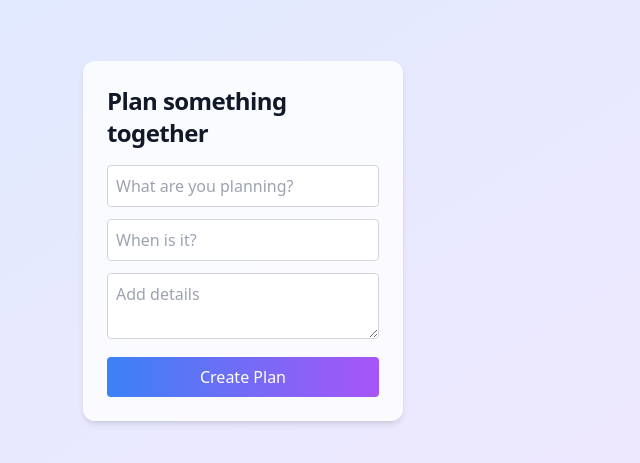
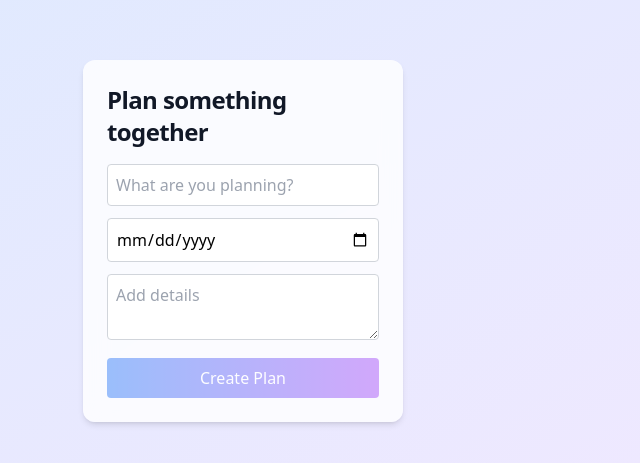
Before and after one commit to Nilotpal04/Latchio, a React (Vite) app: page /create in a window 1280 px wide. Shown: the part 159-622 px from the top of the page, without its empty margins (397-1037 px from the left). Built offline with nearby package versions, Linux system fonts and the light colour scheme.

Commit message:
add routing for routing for pages

```diff
--- a/package.json
+++ b/package.json
@@ -11,7 +11,8 @@
   },
   "dependencies": {
     "react": "^19.2.5",
-    "react-dom": "^19.2.5"
+    "react-dom": "^19.2.5",
+    "react-router-dom": "^7.14.2"
   },
   "devDependencies": {
     "@eslint/js": "^10.0.1",
--- a/src/App.jsx
+++ b/src/App.jsx
@@ -1,10 +1,12 @@
+import { Routes, Route } from "react-router-dom";
 import CreateEvent from "./pages/CreateEvent";
 
 function App() {
   return (
-    <div>
-      <CreateEvent />
-    </div>
+    <Routes>
+      <Route path="/" element={<h1>Dashboard</h1>} />
+      <Route path="/create" element={<CreateEvent />} />
+    </Routes>
   );
 }
 
--- a/src/main.jsx
+++ b/src/main.jsx
@@ -2,9 +2,12 @@ import React from "react";
 import ReactDOM from "react-dom/client";
 import App from "./App.jsx";
 import "./index.css";
+import { BrowserRouter } from "react-router-dom";
 
 ReactDOM.createRoot(document.getElementById("root")).render(
   <React.StrictMode>
-    <App />
-  </React.StrictMode>
+    <BrowserRouter>
+      <App />
+    </BrowserRouter>
+  </React.StrictMode>,
 );
--- a/src/pages/CreateEvent.jsx
+++ b/src/pages/CreateEvent.jsx
@@ -7,17 +7,18 @@ function CreateEvent() {
 
   const handleSubmit = () => {
     if (!name.trim()) {
-      alert("please enter a name")
-      return ;
+      alert("please enter a name");
+      return;
     }
-    console.log({name, date, description})
+    console.log({ name, date, description });
+    setName("");
+    setDate("");
+    setDescription("");
   };
 
   return (
     <div className="h-screen flex items-center justify-center bg-gradient-to-br from-blue-100 to-purple-100">
-
       <div className="bg-white/80 backdrop-blur-md p-6 rounded-xl shadow-md w-80">
-
         <h1 className="text-2xl font-bold mb-4 text-gray-900 tracking-tight">
           Plan something together
         </h1>
@@ -31,7 +32,7 @@ function CreateEvent() {
         />
 
         <input
-          type="text"
+          type="date"
           placeholder="When is it?"
           value={date}
           onChange={(e) => setDate(e.target.value)}
@@ -45,10 +46,13 @@ function CreateEvent() {
           className="w-full p-2 border border-gray-300 mb-3 rounded focus:outline-none focus:ring-2 focus:ring-blue-500"
         ></textarea>
 
-        <button onClick={handleSubmit} className="w-full bg-gradient-to-r from-blue-500 to-purple-500 hover:from-blue-600 hover:to-purple-600 hover:bg-blue-700 text-white p-2 rounded transition">
+        <button
+          onClick={handleSubmit}
+          disabled={!name}
+          className="w-full bg-gradient-to-r from-blue-500 to-purple-500 hover:from-blue-600 hover:to-purple-600 hover:bg-blue-700 text-white p-2 rounded transition disabled:opacity-50 disabled:cursor-not-allowed"
+        >
           Create Plan
         </button>
-
       </div>
     </div>
   );
```
Also changed, not shown: src/pages/Dashboard.jsx (added), 1 other file (tests, documents, lock files or other folders).
